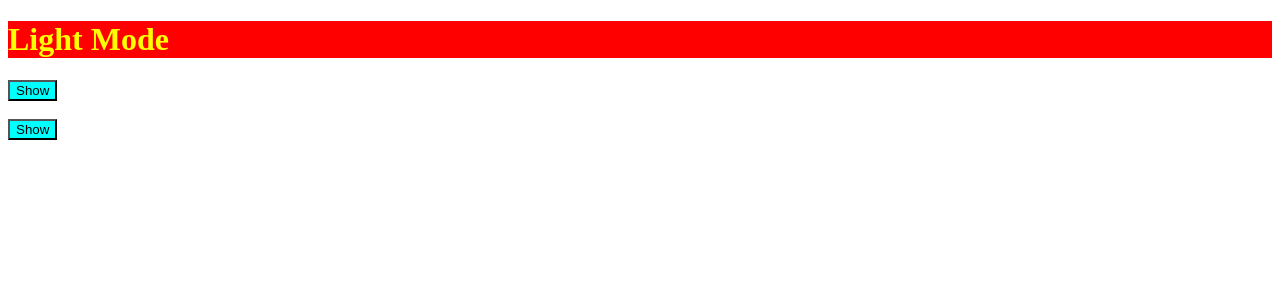
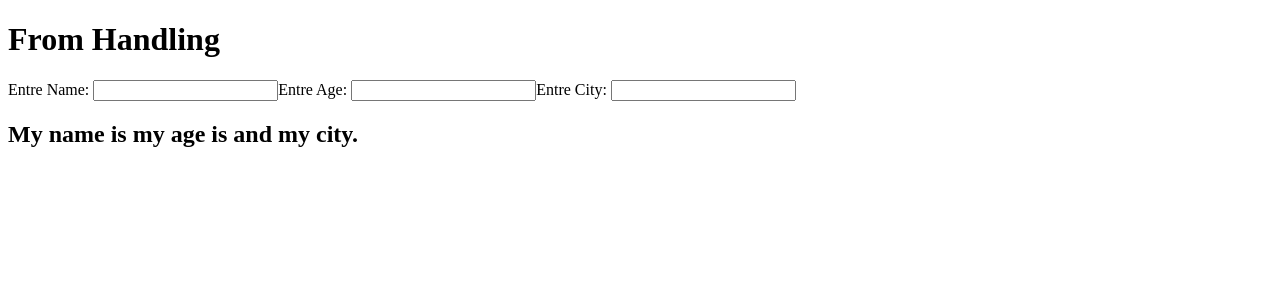
Before and after one commit to Mahaksaxena550/new_react, a React (Vite) app: page / in a window 1280 px wide. Shown: the top 300 px of the page. Built offline with nearby package versions, Linux system fonts and the light colour scheme.

Commit message:
form validation

```diff
--- /dev/null
+++ b/src/Form_1.jsx
@@ -0,0 +1,28 @@
+import React, { useState } from 'react'
+
+const Form_1 = () => {
+
+    let[form,setfrom]=useState({
+      myname:"",
+      myage:"",
+      mycity:""
+    })
+
+    let handlechange=(e)=>{
+      setfrom({...form , [e.target.name]:e.target.value})
+    }
+
+  return (
+    <>
+      <h1>From Handling</h1>
+
+      Entre Name: <input type="text" name='myname' value={form.myname} onChange={handlechange} />
+      Entre Age: <input type="text" name='myage' value={form.myage} onChange={handlechange} />
+      Entre City: <input type="text" name='mycity' value={form.mycity} onChange={handlechange} />
+
+      <h2>My name is {form.myname}  my age is {form.myage} and my city{form.mycity}.</h2>
+    </>
+  )
+}
+
+export default Form_1
--- a/src/main.jsx
+++ b/src/main.jsx
@@ -2,7 +2,7 @@ import { createRoot } from 'react-dom/client'
 import './index.css'
 // import App from './Tailwind.jsx'
 // import App from './Map1.jsx'
-import App from './Hook_1.jsx'
+import App from './Form_1.jsx'
 // import App from './Props.jsx'
 import { BrowserRouter } from 'react-router-dom'
 
```
Also changed, not shown: src/From.jsx (added, +42 -0 lines).
